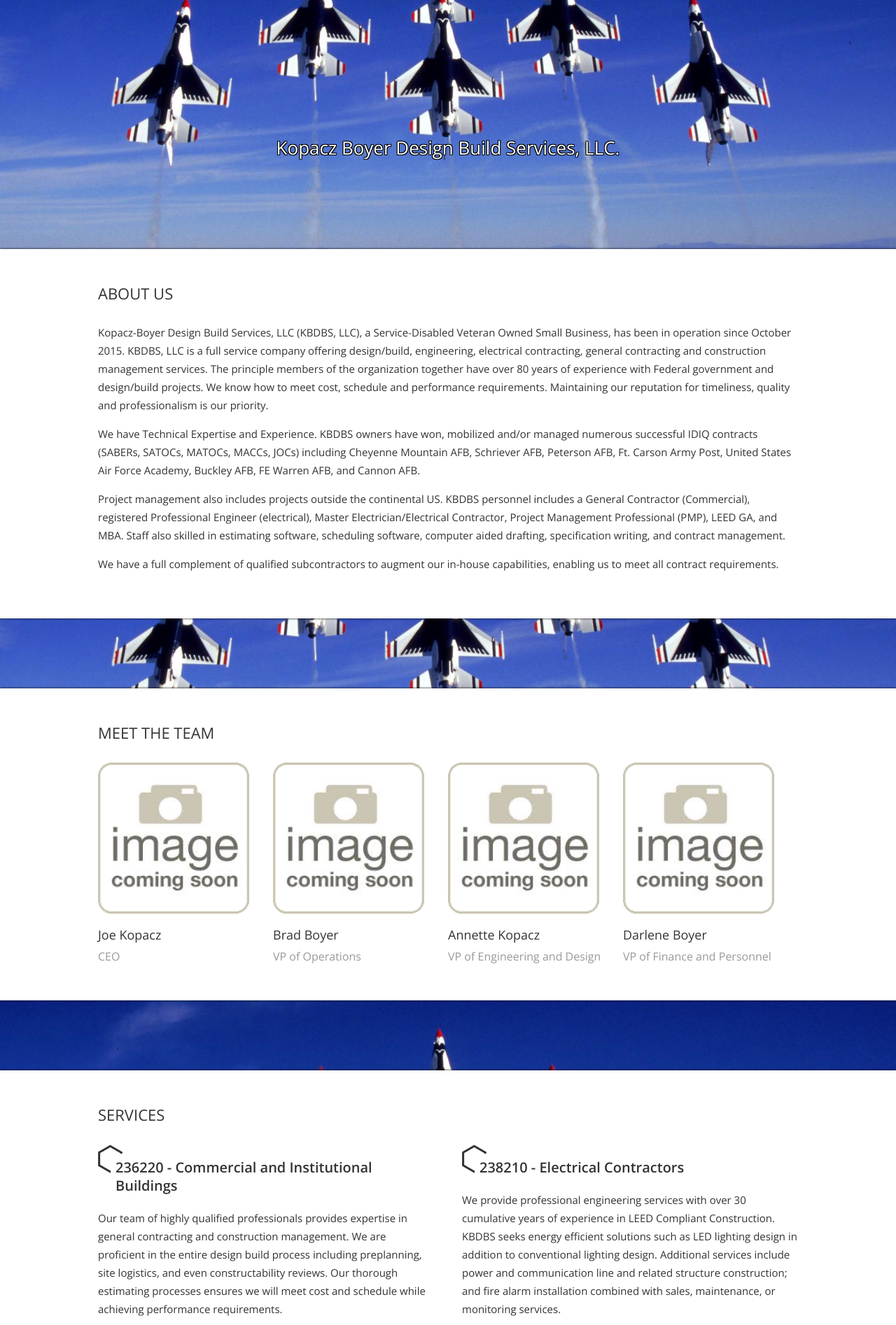
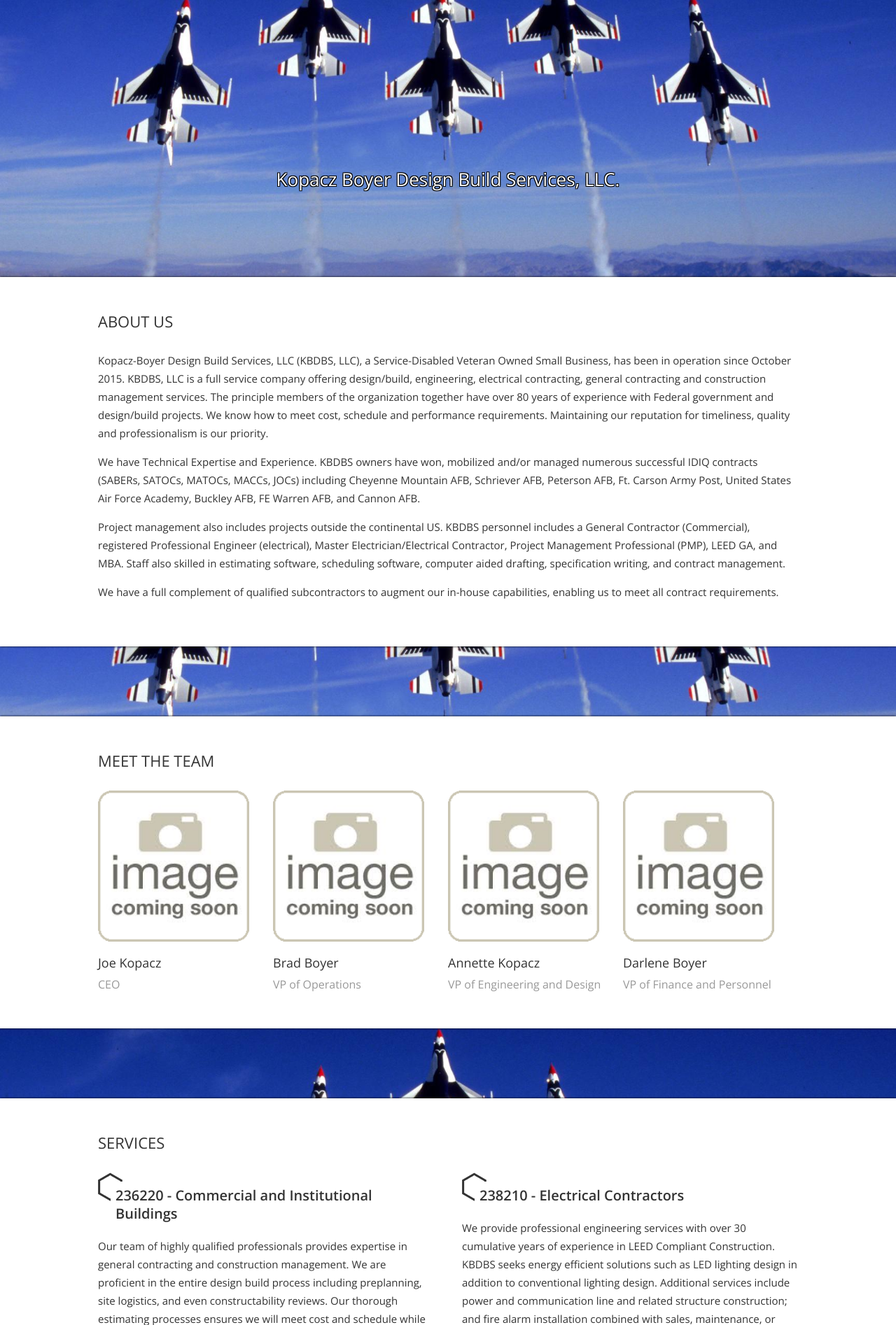
Before and after one commit to Ndkopacz/KBDBS, a Django app: page / in a window 1280 px wide. Shown: the part 214-2108 px from the top of the page at 70% size. Run offline with Django 3.2, Linux system fonts and the light colour scheme; some libraries are stand-ins or nearby versions.

Commit message:
Background update

```diff
--- a/blog/static/style.css
+++ b/blog/static/style.css
@@ -7,7 +7,8 @@ body {
     background: #ffffff url('background.jpg') top center no-repeat fixed;
     background-size:cover;
     min-width: 100%;
-    min-height: 100%
+    //min-height: 100%;
+	background-position: 0px 25px;
 }
 .strokeme
 {
@@ -54,8 +55,8 @@ strong {
 h1 {
     font-weight:400;
     font-size:26px;
-    margin-top:30px;
-    line-height:30px;
+    margin-top:250px;
+    line-height:20px;
 }
 h2 {
     font-weight:400;
--- a/blog/templates/blog/post_list.html
+++ b/blog/templates/blog/post_list.html
@@ -32,7 +32,7 @@
 		</header>
 		<section id="home">
 			<!-- <img src="{% static "logo_new.png" %}" alt="Your logo" /> -->
-			<h1 class="strokeme" style="margin-top:200px">Kopacz Boyer Design Build Services, LLC.</h1>
+			<h1 class="strokeme">Kopacz Boyer Design Build Services, LLC.</h1>
 		</section>
 		<section id="about">
 			<div class="wrap">
```
